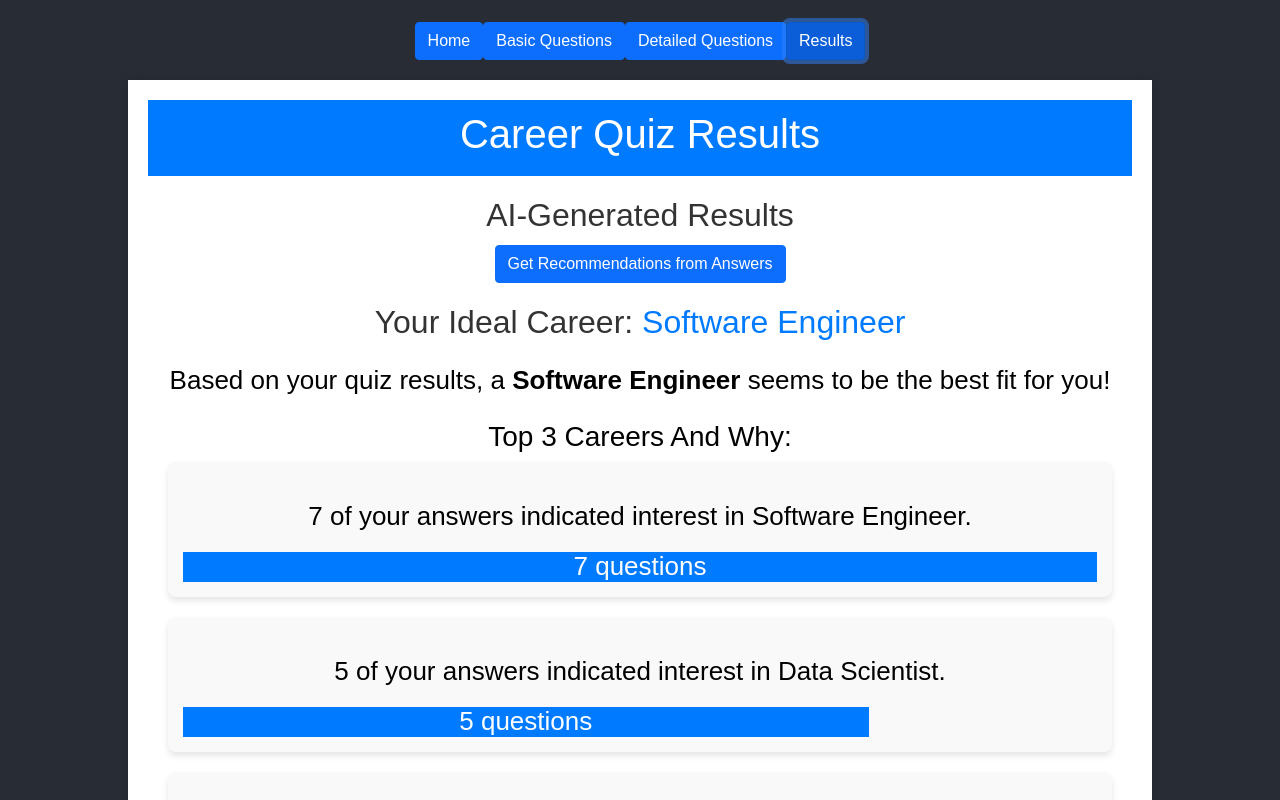
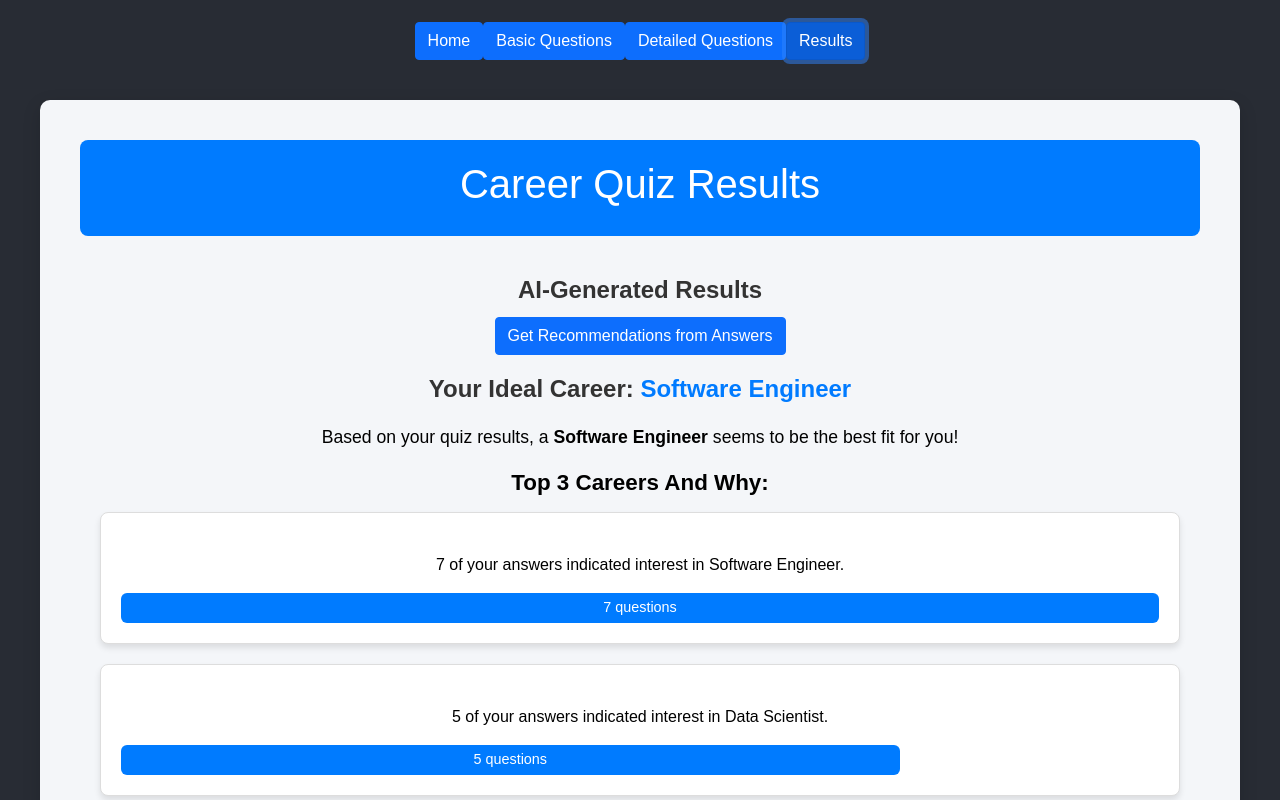
Before and after one commit to dstark12/starter_helpi, a React (Create React App) app: page / in a window 1280 px wide. Both pictures are taken after a click on the button "Results". Shown: the top 800 px of the page. Built offline with nearby package versions, Linux system fonts and the light colour scheme.

Commit message:
updated resultscss to be formatted with bquestions and dquestions

```diff
--- a/src/Styles/results.css
+++ b/src/Styles/results.css
@@ -3,15 +3,17 @@ body {
   font-family: Arial, sans-serif;
   margin: 0;
   padding: 0;
-  background-color: #f4f4f4;
+  background-color: #1e1e1e;
 }
 
 .results-container {
-  width: 80%;
-  margin: 20px auto;
-  background-color: #fff;
-  box-shadow: 0 0 10px rgba(0, 0, 0, 0.1);
-  padding: 20px;
+  max-width: 1200px;
+  width: 95%;
+  margin: 40px auto;
+  padding: 40px;
+  background-color: #f4f6f9;
+  border-radius: 10px;
+  box-shadow: 0px 6px 18px rgba(0, 0, 0, 0.15);
 }
 
 /* Header styling */
@@ -19,7 +21,11 @@ body {
   text-align: center;
   background-color: #007bff;
   color: white;
-  padding: 10px;
+  padding: 20px;
+  border-radius: 8px;
+  font-size: 2rem;
+  font-weight: bold;
+  margin-bottom: 20px;
 }
 
 /* Main content styling */
@@ -33,6 +39,9 @@ body {
 
 .career-section h2 {
   color: #333;
+  font-size: 1.5rem;
+  font-weight: 600;
+  margin-bottom: 10px;
 }
 
 .career-section span {
@@ -41,14 +50,16 @@ body {
 
 .career-section p {
   color: #000;
+  font-size: 1.1rem;
 }
 
-/* Text color for why careers were chosen */
+
 .career-detail p {
-  color: #000; /* Black text for career explanation */
+  color: #000;
+  font-size: 1rem;
 }
 
-/* Graph section styling */
+
 .graph-section {
   margin-bottom: 20px;
 }
@@ -73,7 +84,7 @@ body {
   justify-content: center;
   align-items: flex-end;
   position: relative;
-  transition: height 0.3s ease-in-out;  /* Smooth height change for bar graphs */
+  transition: height 0.3s ease-in-out;
 }
 
 .bar-label {
@@ -87,18 +98,22 @@ body {
   color: #333;
 }
 
-/* Detailed graph section styling for each career */
+
 .detailed-graphs-section {
   margin-bottom: 30px;
 }
 .detailed-graphs-section h3{
   color: #000;
+  font-size: 1.4rem;
+  font-weight: 600;
+  margin-bottom: 15px;
 }
 
 .career-detail {
   margin-bottom: 20px;
-  padding: 15px;
-  background-color: #f9f9f9;
+  padding: 20px;
+  background-color: #ffffff;
+  border: 1px solid #ddd;
   border-radius: 8px;
   box-shadow: 0 4px 6px rgba(0, 0, 0, 0.1);
 }
@@ -106,6 +121,7 @@ body {
 .career-detail h3 {
   margin-bottom: 10px;
   color: #007bff;
+  font-size: 1.2rem;
 }
 
 .detail-graph {
@@ -121,22 +137,27 @@ body {
   align-items: center;
   justify-content: center;
   color: white;
-  transition: width 0.3s ease-in-out;  /* Smooth width change for horizontal bars */
+  border-radius: 6px;
+  transition: width 0.3s ease-in-out;
 }
 
 .detail-bar-label {
   padding: 5px;
+  font-size: 0.9rem;
 }
 
 /* Alternatives section styling */
 .alternatives-section ul {
   list-style-type: disc;
   padding-left: 20px;
-  color:#000
+  color: #000;
 }
 
-.alternatives-section h3{
+.alternatives-section h3 {
   color: #000;
+  font-size: 1.4rem;
+  font-weight: 600;
+  margin-bottom: 10px;
 }
 
 /* Footer styling */
@@ -145,9 +166,26 @@ body {
   padding: 10px;
   background-color: #007bff;
   color: white;
+  font-size: 1rem;
+  border-radius: 0 0 8px 8px;
+  margin-top: 20px;
 }
 
+/* Reset button styling */
 .reset-button {
-  margin-top: 1px;
-  margin-bottom: 20px;
+  display: inline-block;
+  padding: 12px 20px;
+  margin-top: 20px;
+  border: none;
+  border-radius: 5px;
+  font-size: 1rem;
+  color: white;
+  background-color: #007bff;
+  cursor: pointer;
+  text-align: center;
+  transition: background-color 0.3s ease;
 }
+
+.reset-button:hover {
+  background-color: #0056b3;
+}
```
